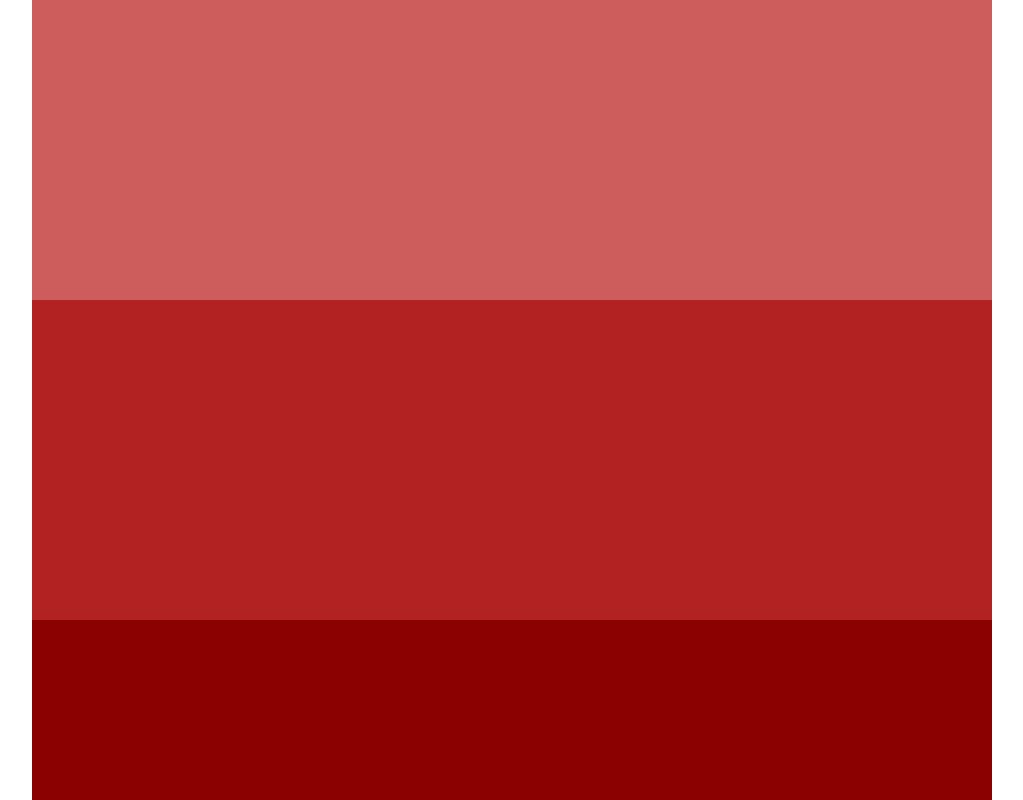
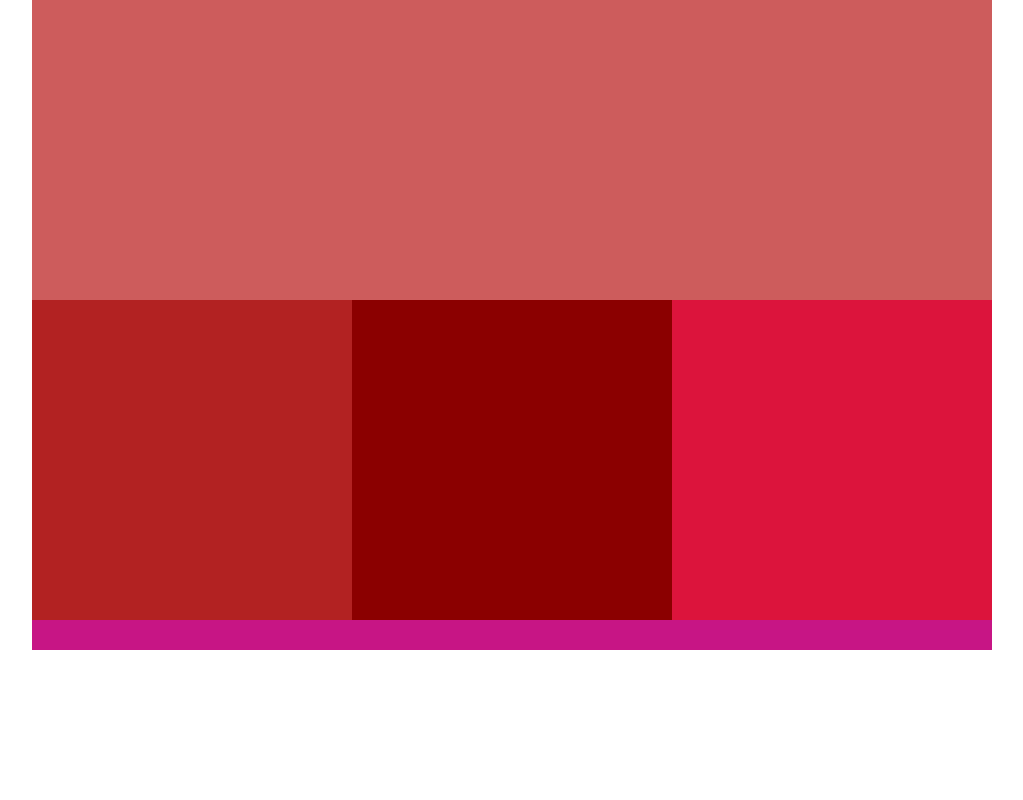
Before and after one commit to amyspencerproject/color-code-devices, a plain HTML site: page index.html in a window 1280 px wide. Shown: the top 800 px of the page, without its empty margins (128-1151 px from the left). Drawn offline with Linux system fonts and the light colour scheme.

Commit message:
Forced different widths for devices by adding specific widths to column-3 for tablet and desktop

```diff
--- a/css/main.css
+++ b/css/main.css
@@ -27,11 +27,12 @@ header {
 
 /*---------- CONTENT AREA ----------*/
 
-.col-3 {
+.col-1 {
   width: 100%;
   height: 320px;
   float: left;
 }
+
 
 #column-1 {
   background: olive;
@@ -63,6 +64,12 @@ footer {
     background-color: plum ;
   }
 
+  .col-1 {
+    width: 50%;
+    height: 320px;
+    float: left;
+  }
+
   #column-1 {
     background-color: darkslateblue;
   }
@@ -73,6 +80,7 @@ footer {
 
   #column-3 {
     background-color:thistle;
+    width: 100%;
   }
 
   footer {
@@ -88,6 +96,12 @@ footer {
     background-color:indianred;
   }
 
+  .col-1 {
+    width: 33.33%;
+    height: 320px;
+    float: left;
+  }
+
   #column-1 {
     background-color: firebrick;
   }
@@ -98,6 +112,7 @@ footer {
 
   #column-3 {
     background-color:crimson;
+    width: 33.33%;
   }
 
   footer {
--- a/index.html
+++ b/index.html
@@ -12,13 +12,12 @@
       <header>
 
       </header>
-      <div id="column-1" class="col-3"></div>
-      <div id="column-2" class="col-3"></div>
-      <div id="column-3" class="col-3"></div>
 
+      <div id="column-1" class="col-1"></div>
+      <div id="column-2" class="col-1"></div>
+      <div id="column-3" class="col-1"></div>
 
-      <div class="clear"></div>
-      <footer>
+      <footer class="clear">
 
       </footer>
 
```
